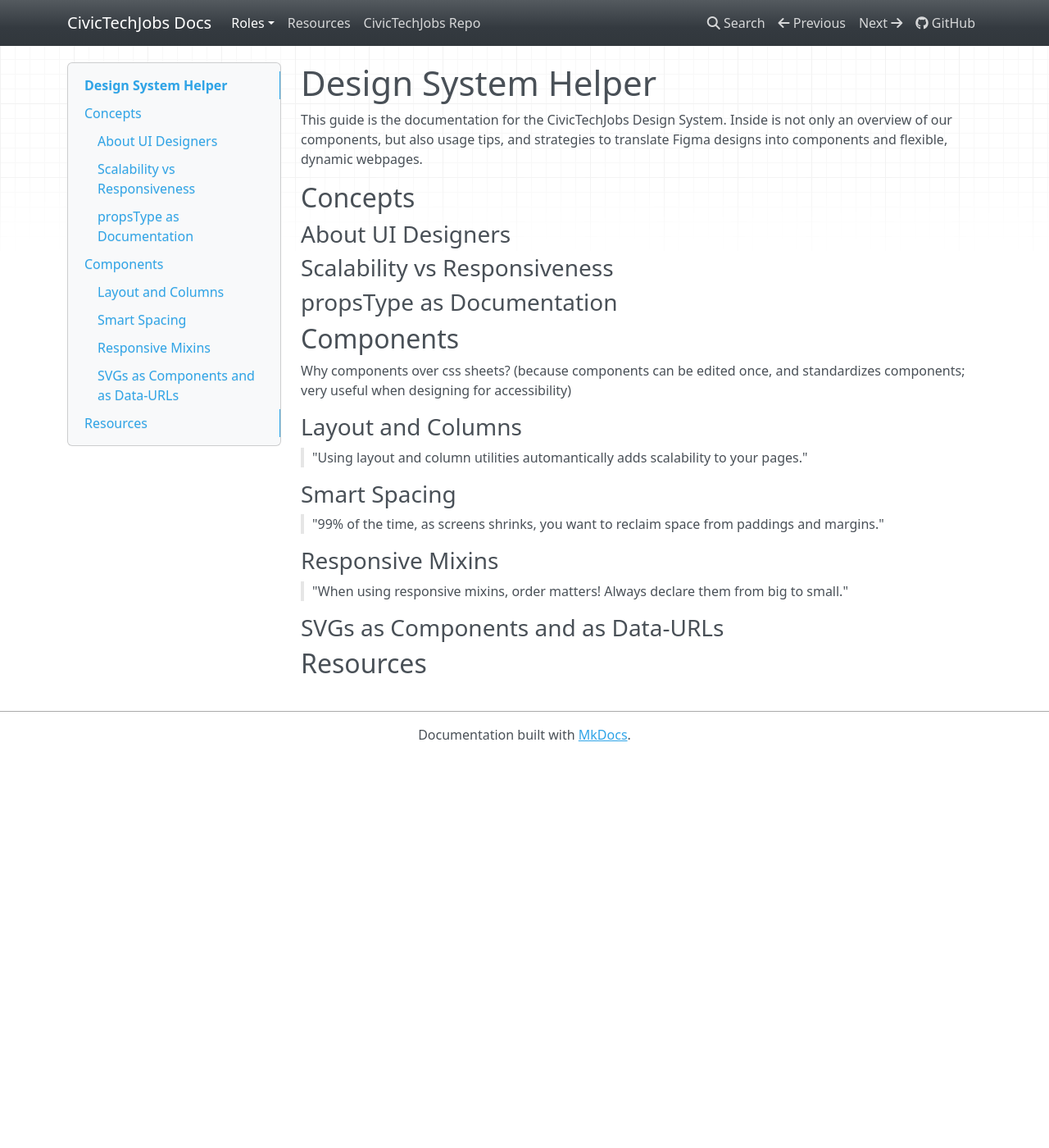
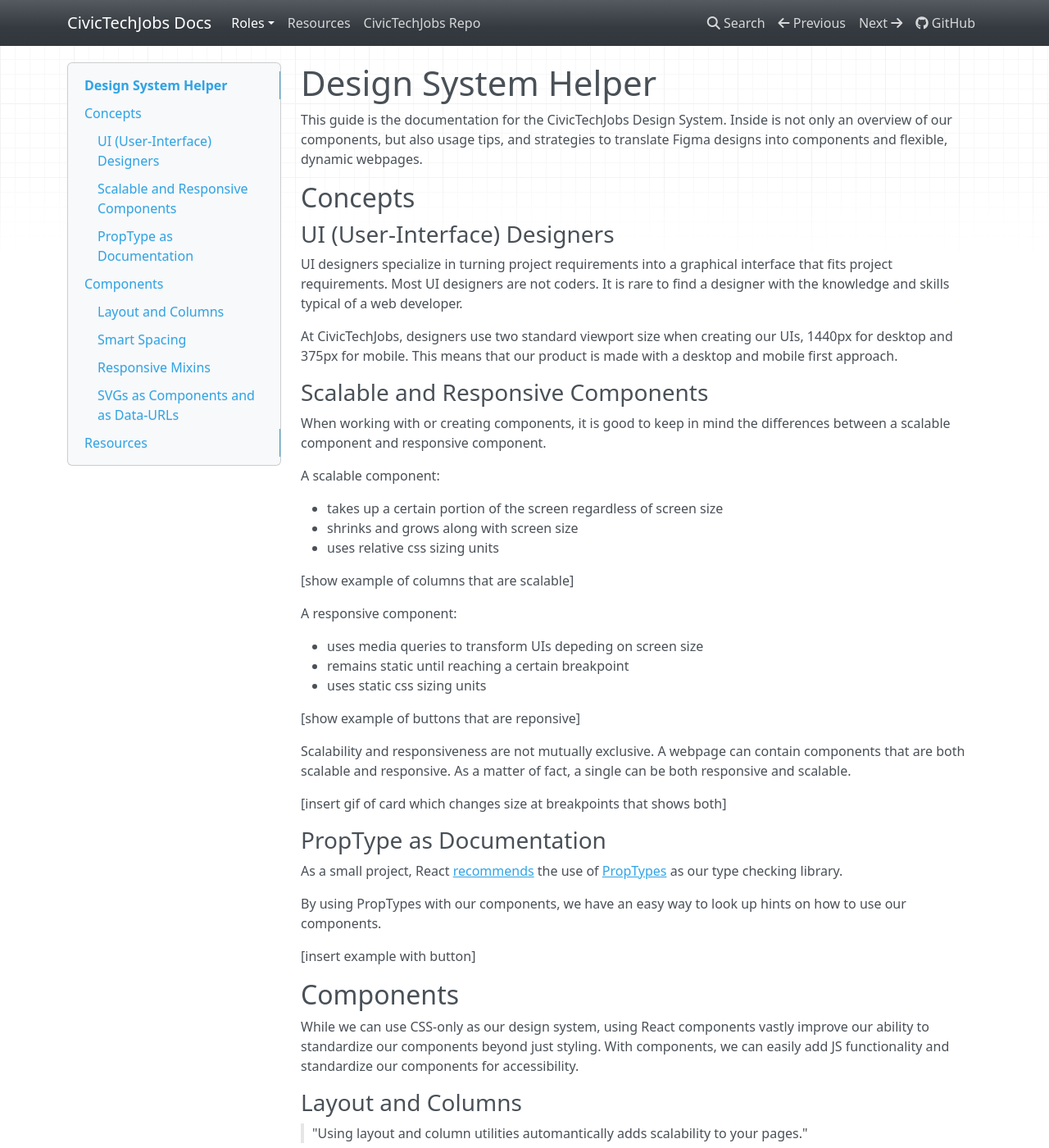
Before and after one commit to Aveline-art/CivicTechJobs-Documentation-Test, an MkDocs documentation site: the page built from docs/developer/design-system.md, in a window 1280 px wide and 1400 px high. Shown: the whole window at 82% size. Built offline with MkDocs 1.6.1, drawn with Linux system fonts in a browser that asks for light colours; nearby versions of some CDN libraries; some of the changed text lies outside the part shown.

Commit message:
added more notes

````diff
--- a/docs/developer/design-system.md
+++ b/docs/developer/design-system.md
@@ -4,23 +4,96 @@
 
 ## Concepts
 
-### About UI Designers
+### UI (User-Interface) Designers
 
-### Scalability vs Responsiveness
+UI designers specialize in turning project requirements into a graphical interface that fits project requirements. Most UI designers are not coders. It is rare to find a designer with the knowledge and skills typical of a web developer.
 
-### propsType as Documentation
+At CivicTechJobs, designers use two standard viewport size when creating our UIs, 1440px for desktop and 375px for mobile. This means that our product is made with a desktop and mobile first approach.
+
+### Scalable and Responsive Components
+
+When working with or creating components, it is good to keep in mind the differences between a scalable component and responsive component.
+
+A scalable component:
+
+- takes up a certain portion of the screen regardless of screen size
+- shrinks and grows along with screen size
+- uses relative css sizing units
+
+[show example of columns that are scalable]
+
+A responsive component:
+
+- uses media queries to transform UIs depeding on screen size
+- remains static until reaching a certain breakpoint
+- uses static css sizing units
+
+[show example of buttons that are reponsive]
+
+Scalability and responsiveness are not mutually exclusive. A webpage can contain components that are both scalable and responsive. As a matter of fact, a single can be both responsive and scalable.
+
+[insert gif of card which changes size at breakpoints that shows both]
+
+### PropType as Documentation
+
+As a small project, React [recommends](https://reactjs.org/docs/static-type-checking.html) the use of [PropTypes](https://reactjs.org/docs/typechecking-with-proptypes.html) as our type checking library.
+
+By using PropTypes with our components, we have an easy way to look up hints on how to use our components.
+
+[insert example with button]
 
 ## Components
 
-Why components over css sheets? (because components can be edited once, and standardizes components; very useful when designing for accessibility)
+While we can use CSS-only as our design system, using React components vastly improve our ability to standardize our components beyond just styling. With components, we can easily add JS functionality and standardize our components for accessibility.
 
 ### Layout and Columns
 
 > "Using layout and column utilities automantically adds scalability to your pages."
 
+As with most design systems, we use a standard 12-column system to divide our layout. Each column, without spacing, is worth *8.33% of its container's width*.
+
+[show example of columns]
+
+As is also standard, in order to maintain the 12-column format, margins take away from the width rather than add onto it.
+
+[show gif of when spacing is added]
+
+To make full use of our columns, elements with `col-*` classes must be wrapped in a div with the `.flex-container` class.
+
+```HTML
+<div class="flex-contaner">
+    <div class="col-6">1</div>
+    <div class="col-1">2</div>
+    <div class="col-1">3</div>
+    <div class="col-1">4</div>
+    <div class="col-1">5</div>
+    <div class="col-1">6</div>
+    <div class="col-1">7</div>
+</div>
+
+[shoow what happens when this code is rendered]
+
+Our 12-column system can be used in conjunction with `.row` to further subdivide the UI, and create complex layouts.
+
+<div class="flex-contaner">
+    <div class="col-3">
+        <div class="row">
+            1
+        </div>
+        <div class="row">
+            2
+        </div>
+    </div>
+    <div class="col-9">3</div>
+</div>
+
 ### Smart Spacing
 
 > "99% of the time, as screens shrinks, you want to reclaim space from paddings and margins."
+
+The spacing utilties are based upon a 0-5 range.
+
+[insert table of values to translated px]
 
 ### Responsive Mixins
 
````
